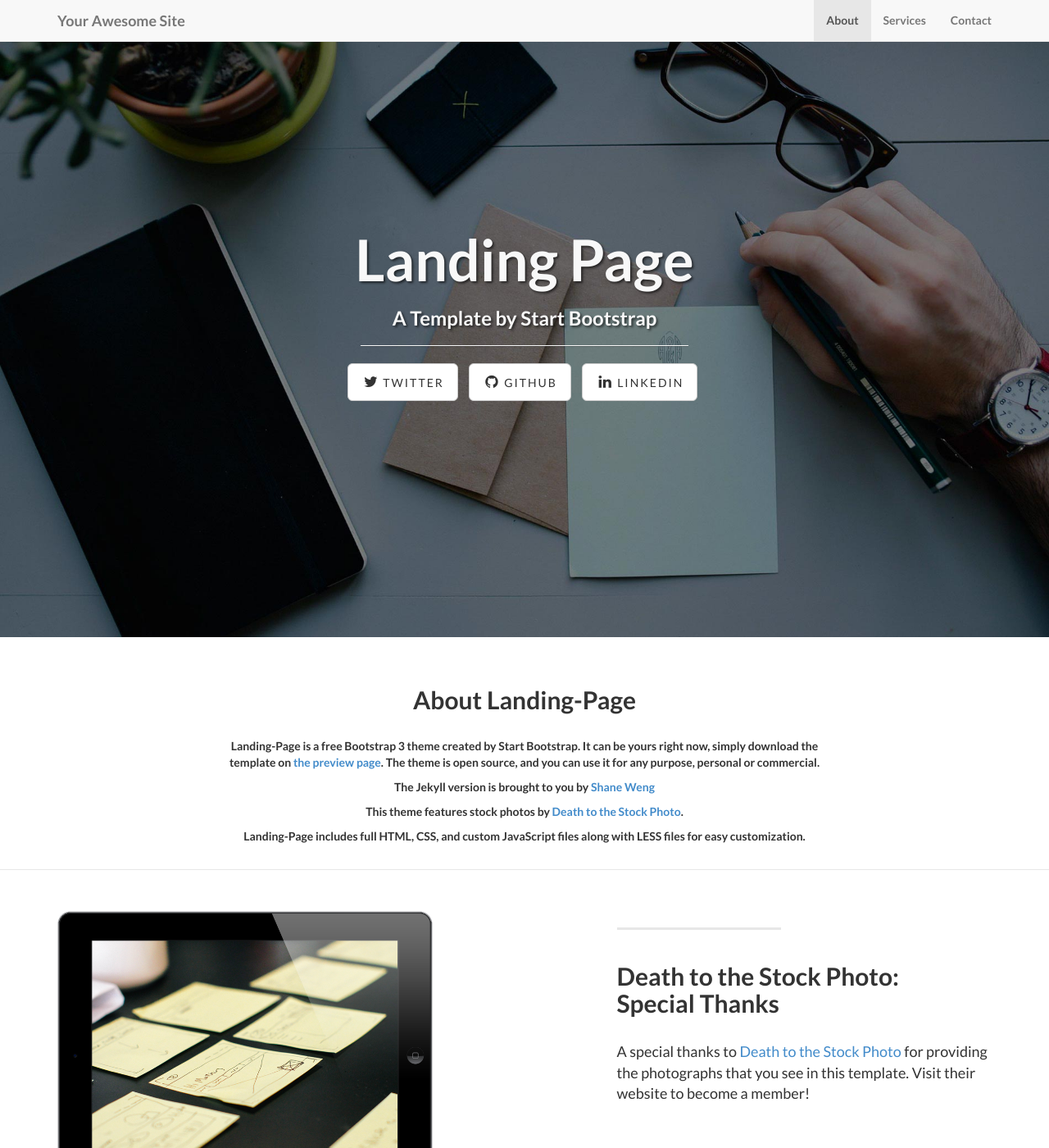
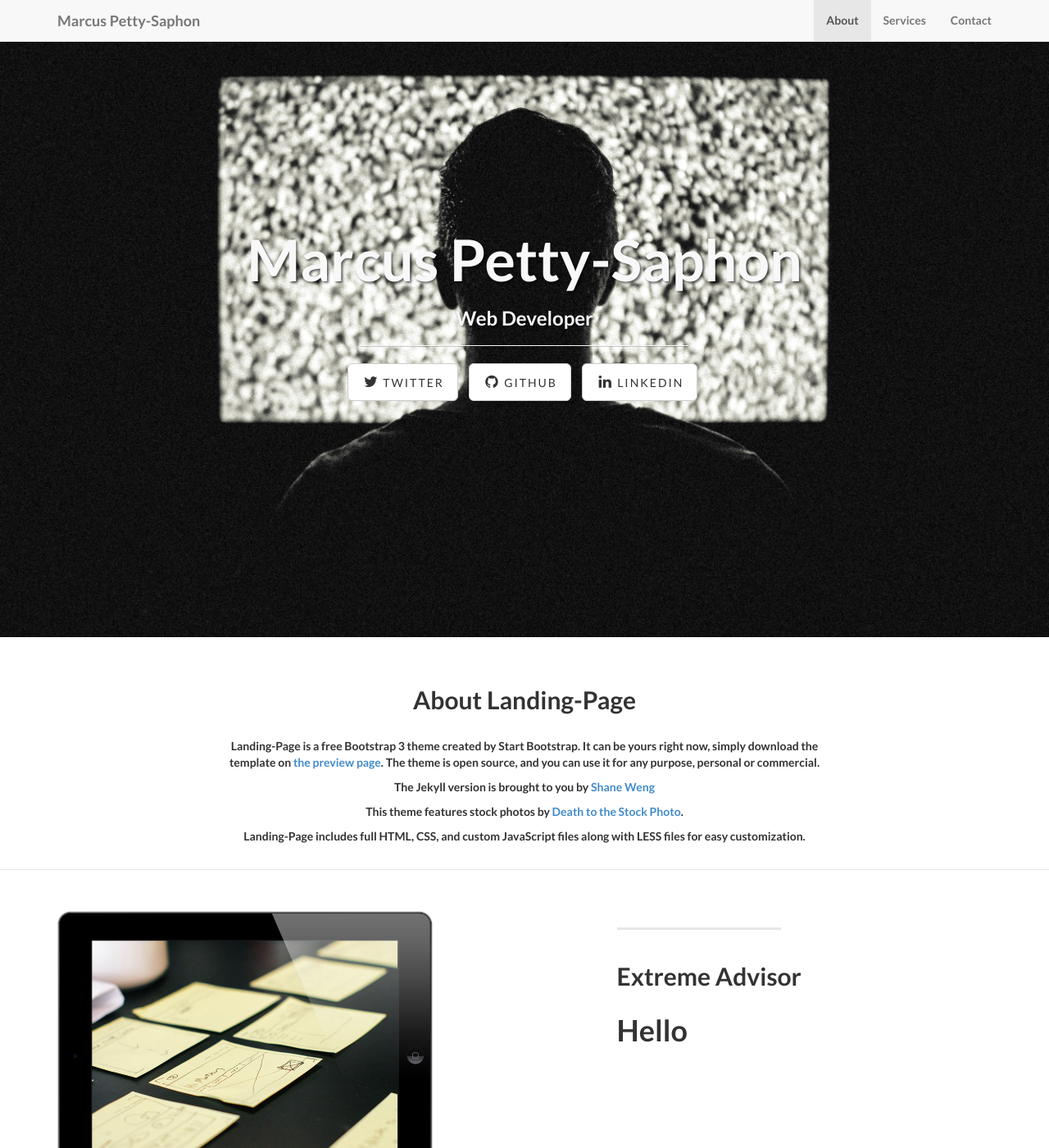
Before and after one commit to marcusps11/marcusps11.github.io, a Jekyll site: the page built from index.html, in a window 1280 px wide and 1400 px high. Shown: the whole window at 82% size. Built offline with Jekyll 4.4.1, drawn with Linux system fonts in a browser that asks for light colours; some of the changed text lies outside the part shown.

Commit message:
some more changes

```diff
--- a/_includes/footer.html
+++ b/_includes/footer.html
@@ -2,7 +2,7 @@
 <footer>
     <div class="container">
         <div class="row">
-            <div class="col-md-8">
+            <div class="col-md-12 text-center">
                 <ul class="list-inline">
                     <li>
                         <a href="#home">Home</a>
@@ -22,9 +22,7 @@
                 </ul>
                 <p class="copyright text-muted small">Copyright &copy; {{ site.title }} All Rights Reserved</p>
             </div>
-            <div class="col-md-4">
-                Credits: Landing Page is a free to use, open source Bootstrap theme created by <a href="http://startbootstrap.com/">Start Bootstrap</a>.
-            </div>
+
         </div>
     </div>
 </footer>
--- a/_includes/head.html
+++ b/_includes/head.html
@@ -14,6 +14,8 @@
     <!-- Custom CSS -->
     <link href="css/landing-page.css" rel="stylesheet">
 
+    <link rel="stylesheet" type="text/css" href="css/style.css">
+
     <!-- Custom Fonts -->
     <link href="font-awesome-4.1.0/css/font-awesome.min.css" rel="stylesheet" type="text/css">
     <link href="http://fonts.googleapis.com/css?family=Lato:300,400,700,300italic,400italic,700italic" rel="stylesheet" type="text/css">
--- a/_includes/header.html
+++ b/_includes/header.html
@@ -9,7 +9,7 @@
                 <span class="icon-bar"></span>
                 <span class="icon-bar"></span>
             </button>
-            <a class="navbar-brand page-scroll" href="#home">{{ site.title }}</a>
+            <a class="navbar-brand page-scroll" href="#home">Marcus Petty-Saphon</a>
         </div>
         <!-- Collect the nav links, forms, and other content for toggling -->
         <div class="collapse navbar-collapse" id="bs-example-navbar-collapse-1">
@@ -39,8 +39,8 @@
 			<div class="row">
 				<div class="col-lg-12">
 					<div class="intro-message">
-						<h1>{{ page.title }}</h1>
-						<h3>{{ page.subTitle }}</h3>
+						<h1>Marcus Petty-Saphon</h1>
+						<h3>Web Developer</h3>
 						<hr class="intro-divider">
 						<ul class="list-inline intro-social-buttons">
 							{% for social in site.social %}
--- a/_includes/page_content.html
+++ b/_includes/page_content.html
@@ -11,11 +11,20 @@
                 <div class="col-lg-5 col-sm-6">
                     <hr class="section-heading-spacer">
                     <div class="clearfix"></div>
-                    <h2 class="section-heading">{{ post.title }}</h2>
-                    <div class="lead">{{ post.content }}</div>
+                    <h2 class="section-heading">Escape</h2>
+                    <h3>A Javascript game</h3>
+
+                    <a href="https://bibliotheque-monsieur-1632.herokuapp.com/"> Check out the website</a>
+                    <div class="lead">A Javascript game built after two weeks of learning how to programme</div>
+                    <h3>Tools and technology used:</h3>
+                    <ul>
+                        <li>Javscript</li>
+                        <li>Jquery</li>
+                        <li>HTML</li>
+                    </ul>
                 </div>
                 <div class="col-lg-5 col-lg-offset-2 col-sm-6">
-                    <img class="img-responsive" src="img/services/{{ post.img }}" alt="">
+                    <img id="chapo" class="img-responsive" src="img/services/Chapo.png" alt="">
                 </div>
             </div>
 
@@ -34,8 +43,8 @@
                 <div class="col-lg-5 col-lg-offset-1 col-sm-push-6  col-sm-6">
                     <hr class="section-heading-spacer">
                     <div class="clearfix"></div>
-                    <h2 class="section-heading">{{ post.title }}</h2>
-                    <div class="lead">{{ post.content }}</div>
+                    <h2 class="section-heading">Extreme Advisor</h2>
+                    <div class="lead"><h1>Hello</h1></div>
                 </div>
                 <div class="col-lg-5 col-sm-pull-6  col-sm-6">
                   <img class="img-responsive" src="img/services/{{ post.img }}" alt="">
@@ -47,6 +56,49 @@
 
     </div>
     <!-- /.content-section-b -->
+    <div class="content-section-a">
+
+        <div class="container">
+
+            <div class="row">
+                <div class="col-lg-5 col-sm-6">
+                    <hr class="section-heading-spacer">
+                    <div class="clearfix"></div>
+                    <h2 class="section-heading">Escape</h2>
+                    <a href="https://bibliotheque-monsieur-1632.herokuapp.com/"> Check out the website</a>
+                    <div class="lead">{{ post.content }}</div>
+                </div>
+                <div class="col-lg-5 col-lg-offset-2 col-sm-6">
+                    <img class="img-responsive" src="img/services/{{ post.img }}" alt="">
+                </div>
+            </div>
+
+        </div>
+        <!-- /.container -->
+
+    </div>
+
+    <div class="content-section-b">
+
+        <div class="container">
+
+            <div class="row">
+                <div class="col-lg-5 col-sm-6">
+                    <hr class="section-heading-spacer">
+                    <div class="clearfix"></div>
+                    <h2 class="section-heading">Ibiza</h2>
+                    <a href="https://bibliotheque-monsieur-1632.herokuapp.com/"> Check out the website</a>
+                    <div class="lead">{{ post.content }}</div>
+                </div>
+                <div class="col-lg-5 col-lg-offset-2 col-sm-6">
+                    <img class="img-responsive" src="img/services/{{ post.img }}" alt="">
+                </div>
+            </div>
+
+        </div>
+        <!-- /.container -->
+
+    </div>
     {% endif %}
 {% endfor %}
 </section>
--- /dev/null
+++ b/css/style.css
@@ -0,0 +1,18 @@
+#chapo {
+  height: 100%;
+  width: 70%;
+  border-radius: 25px
+}
+
+ul {
+  list-style-type: none;
+}
+
+.intro-header {
+    padding-top: 50px;
+    padding-bottom: 50px;
+    text-align: center;
+    color: #f8f8f8;
+    background: url(../img/services/home.jpg) no-repeat center center;
+    background-size: cover;
+}
```
Also changed, not shown: img/services/Chapo.png (added), img/services/home.jpg (added).
